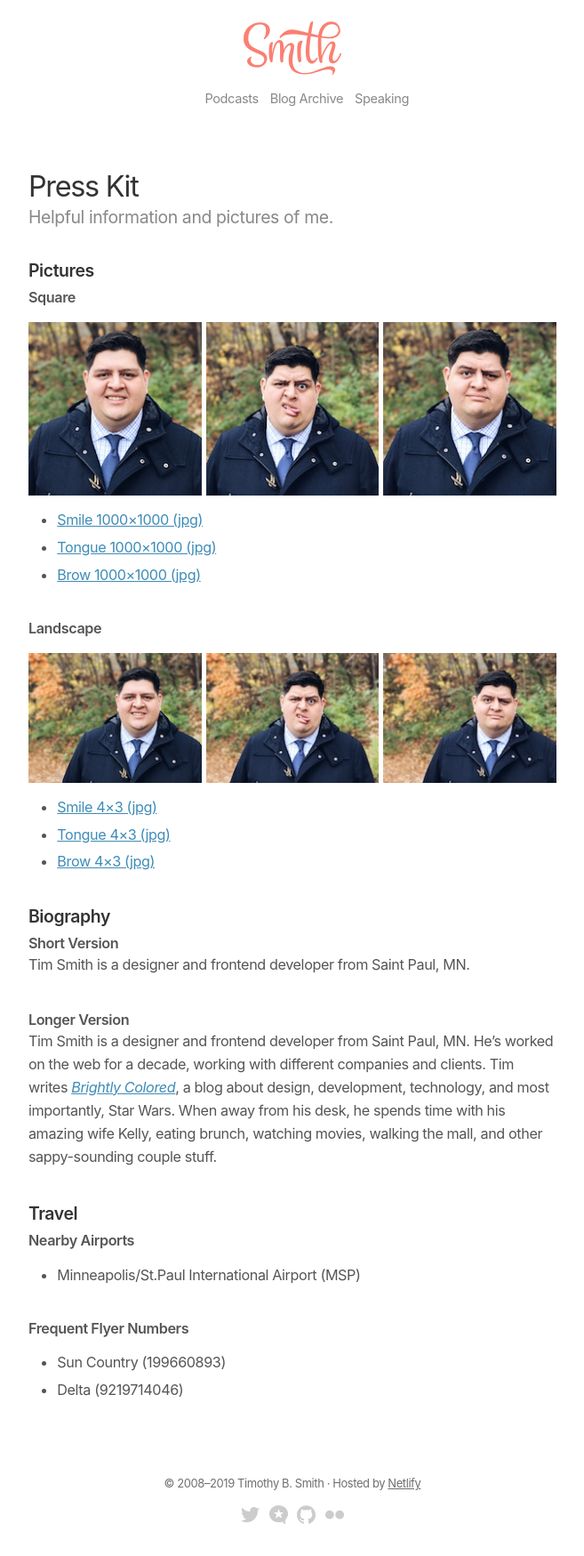
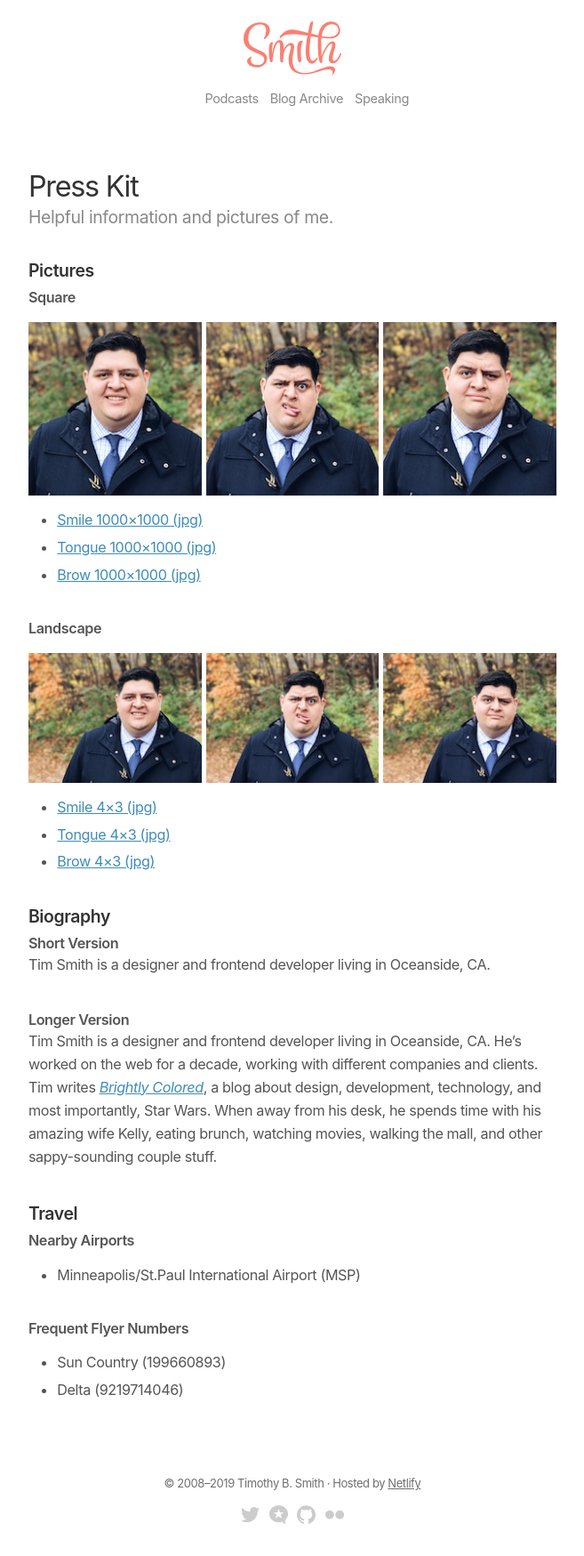
Before and after one commit to xavibenjamin/ttimsmith.com, a Jekyll site: the page built from press-kit.md, in a window 1280 px wide. Shown: the whole page at 89% size, without its empty margins (311-968 px from the left). Built offline with Jekyll 4.4.1, drawn with Linux system fonts in a browser that asks for light colours; some web fonts are replaced.

Commit message:
Changing location

```diff
--- a/_config.yml
+++ b/_config.yml
@@ -2,7 +2,7 @@
 name: Timothy B. Smith
 title: 'Designer who codes, blabber mouth, and coffee addict.'
 email: smith@ttimsmith.com
-description: 'Tim Smith is a former web designer and frontend developer from Saint Paul, Minnesota. He now spends his days producing podcasts, creating videos for his YouTube channel, and taking pictures.'
+description: 'Tim Smith is a frontend designer in Oceanside, California. He now spends his days writing code, building Bokeh, and taking pictures.'
 url: https://ttimsmith.com
 
 twitter: https://twitter.com/smithtimmytim
--- a/_includes/head.html
+++ b/_includes/head.html
@@ -1,6 +1,6 @@
 <head>
   <!--
-  Made with love in beautiful Saint Paul, Minnesota.
+  Made with love in Oceanside, CA.
   © 2008–{{ site.time | date: "%Y" }} Timothy B. Smith.
   -->
   <meta charset="utf-8">
--- a/press-kit.md
+++ b/press-kit.md
@@ -34,11 +34,11 @@ subtitle: Helpful information and pictures of me.
 
 ### Short Version
 
-Tim Smith is a designer and frontend developer from Saint Paul, MN.
+Tim Smith is a designer and frontend developer living in Oceanside, CA.
 
 ### Longer Version
 
-Tim Smith is a designer and frontend developer from Saint Paul, MN. He's worked on the web for a decade, working with different companies and clients. Tim writes [*Brightly Colored*](https://brightlycolored.org), a blog about design, development, technology, and most importantly, Star Wars. When away from his desk, he spends time with his amazing wife Kelly, eating brunch, watching movies, walking the mall, and other sappy-sounding couple stuff.
+Tim Smith is a designer and frontend developer living in Oceanside, CA. He's worked on the web for a decade, working with different companies and clients. Tim writes [*Brightly Colored*](https://brightlycolored.org), a blog about design, development, technology, and most importantly, Star Wars. When away from his desk, he spends time with his amazing wife Kelly, eating brunch, watching movies, walking the mall, and other sappy-sounding couple stuff.
 
 ## Travel
 
```
